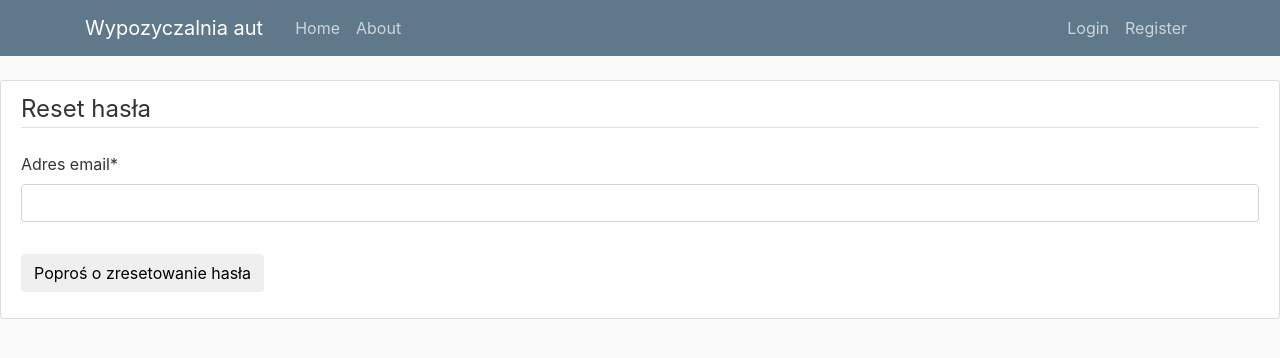
After one commit to Guzik98/wypozyczalnia_aut_b1, a Django app: page /password-reset/ in a window 1280 px wide. The commit adds this page. Shown: the top 358 px of the page. Run offline with Django 3.2, Linux system fonts and the light colour scheme; some libraries are stand-ins or nearby versions.

Commit message:
[Reset hasla] #WYA-35

```diff
--- a/users/templates/users/login.html
+++ b/users/templates/users/login.html
@@ -10,7 +10,8 @@
             </fieldset>
             <div class="form-group">
                 <button class="btn btn-default" type="submit">Zaloguj się</button>
-
+                <a class="text-muted ml-2">
+                        <a href="{% url 'password_reset' %}">Zapomniałeś/łaś hasła ?</a>
             </div>
         </form>
         <div class ="border-top pt-3">
--- /dev/null
+++ b/users/templates/users/password_reset.html
@@ -0,0 +1,17 @@
+{%extends 'wypozyczalnia/base.html'%}
+{% load crispy_forms_tags %}
+{% block content %}
+    <div  class="content-section">
+        <form method="post">
+            {% csrf_token %}
+            <fieldset class="form-group">
+                <legend class="border-bottom mb-4">Reset hasła</legend>
+                {{ form|crispy }}
+            </fieldset>
+            <div class="form-group">
+                <button class="btn btn-default" type="submit">Poproś o zresetowanie hasła</button>
+
+            </div>
+        </form>
+    </div>
+{% endblock %}
--- /dev/null
+++ b/users/templates/users/password_reset_done.html
@@ -0,0 +1,6 @@
+{%extends 'wypozyczalnia/base.html'%}
+{% block content %}
+    <div clas="alert alert-info">
+        Na e-mail została wysłana wiadomość z informacją odnośnie zmiany hasła.
+    </div>
+{% endblock %}
--- a/wypozyczalnia_aut_b1/urls.py
+++ b/wypozyczalnia_aut_b1/urls.py
@@ -24,5 +24,16 @@ urlpatterns = [
     path('', include('wypozyczalnia.urls')),
     path('login/',auth_views.LoginView.as_view(template_name='users/login.html'), name='login'),
     path('logout/',auth_views.LogoutView.as_view(template_name='users/logout.html'), name='logout'),
-
+    path('password-reset/', auth_views.PasswordResetView.as_view(template_name='users/password_reset.html'),
+         name="password_reset"),
+    path('password-reset/done/',
+         auth_views.PasswordResetDoneView.as_view(template_name='users/password_reset_done.html'),
+         name="password_reset_done"),
+path('password-reset-confirm/<uidb64>/<token>',
+    auth_views.PasswordResetConfirmView.as_view(template_name='users/password_reset_confirm.html'),name="password_reset_confirm"),
+path('password-reset-complete/',
+         auth_views.PasswordResetCompleteView.as_view(
+             template_name='users/password_reset_complete.html'
+         ),
+         name='password_reset_complete'),
 ]
```
Also changed, not shown: users/templates/users/password_reset_complete.html (added, +7 -0 lines), users/templates/users/password_reset_confirm.html (added, +16 -0 lines), wypozyczalnia_aut_b1/settings.py (+7 -0 lines), db.sqlite3.
